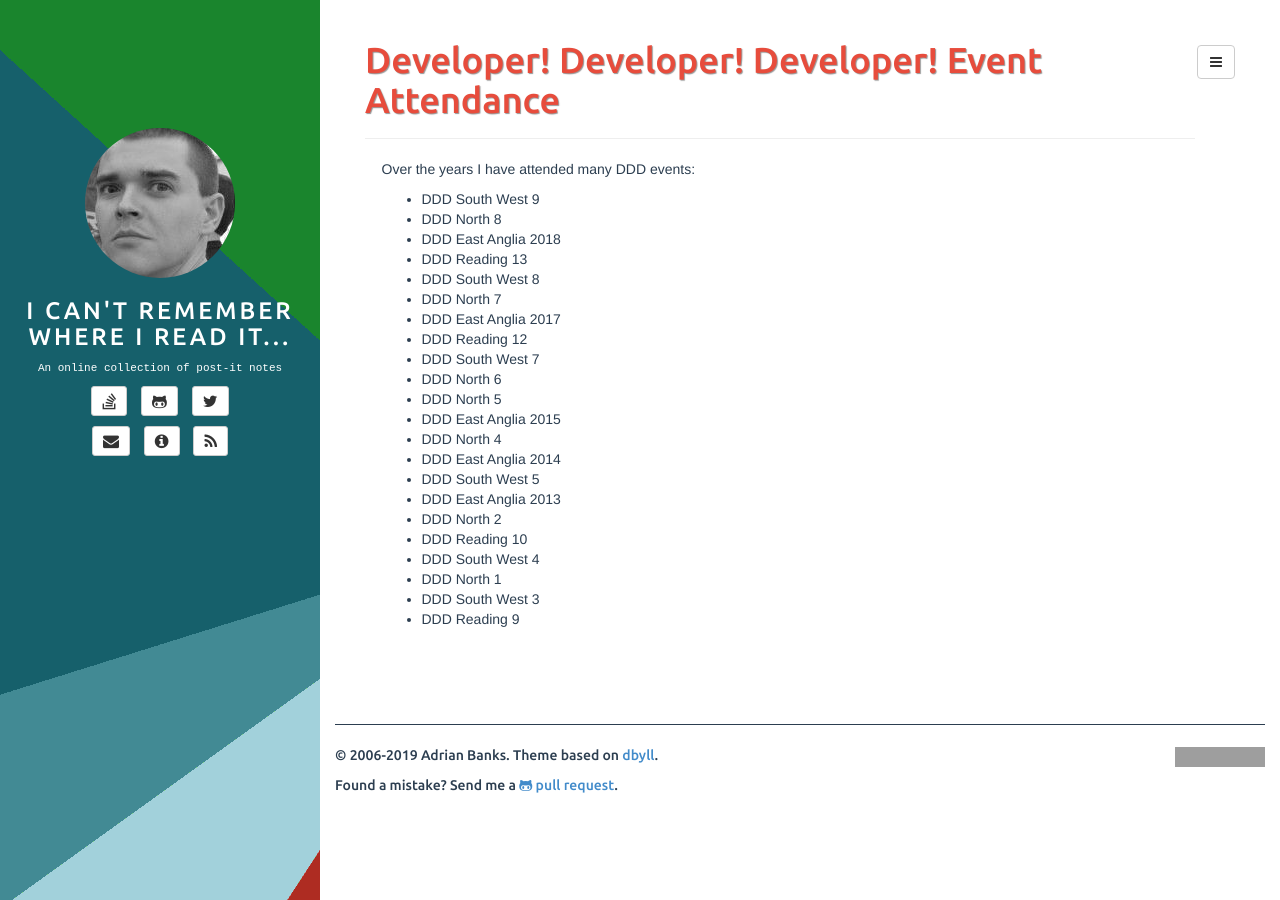
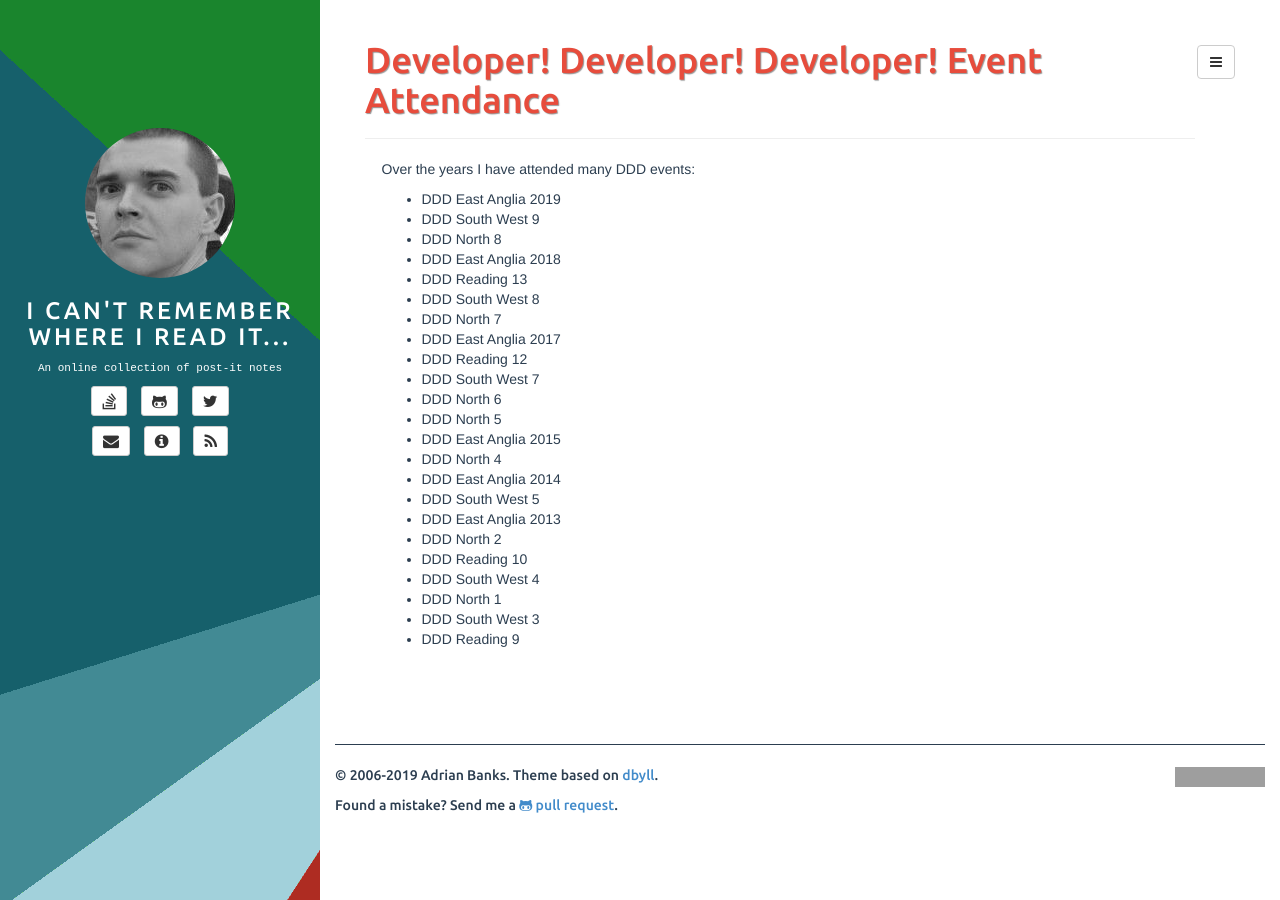
Before and after one commit to adrianbanks/adrianbanks.github.io, a Jekyll site: the page built from ddd-attendance.md, in a window 1280 px wide. Built offline with Jekyll 4.4.1, drawn with Linux system fonts in a browser that asks for light colours; grey boxes are pictures that could not be loaded.

Commit message:
Add DDD East Anglia 2019 attendance

```diff
--- a/ddd-attendance.md
+++ b/ddd-attendance.md
@@ -5,6 +5,7 @@ title: Developer! Developer! Developer! Event Attendance
 
 Over the years I have attended many DDD events:
 
+- DDD East Anglia 2019
 - DDD South West 9
 - DDD North 8
 - DDD East Anglia 2018
```
